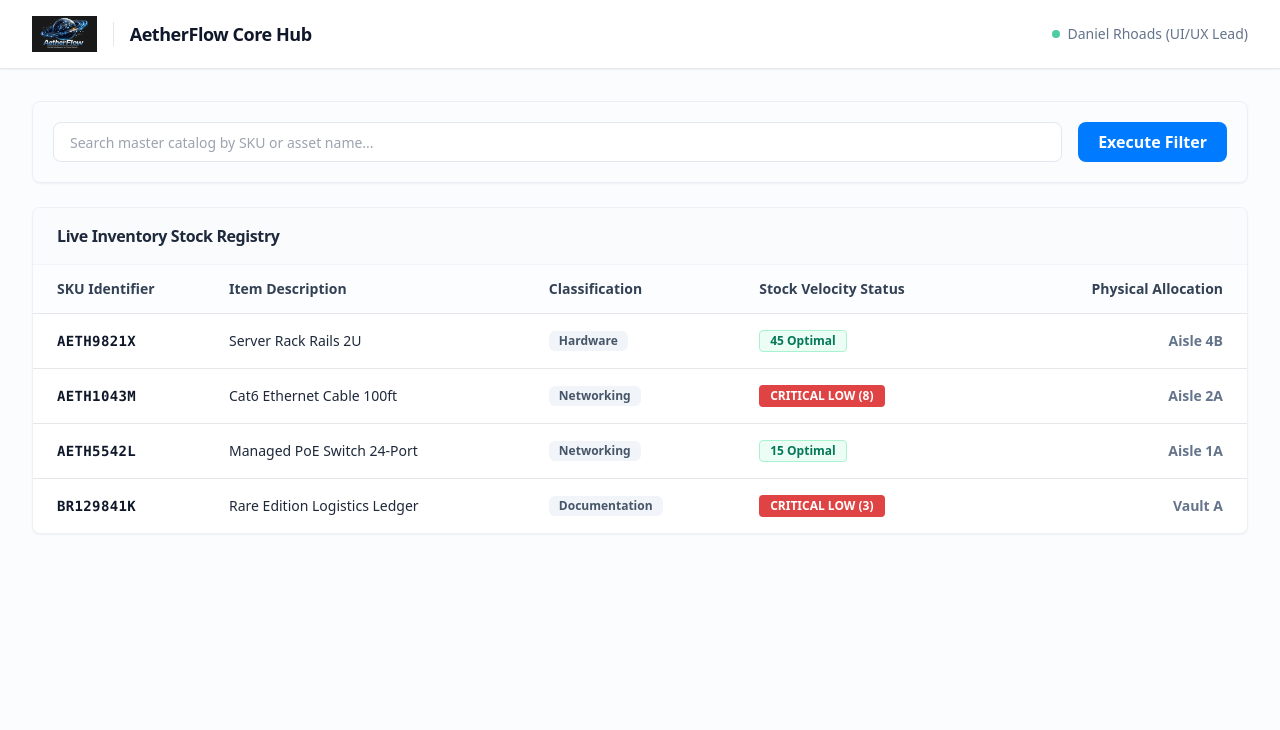
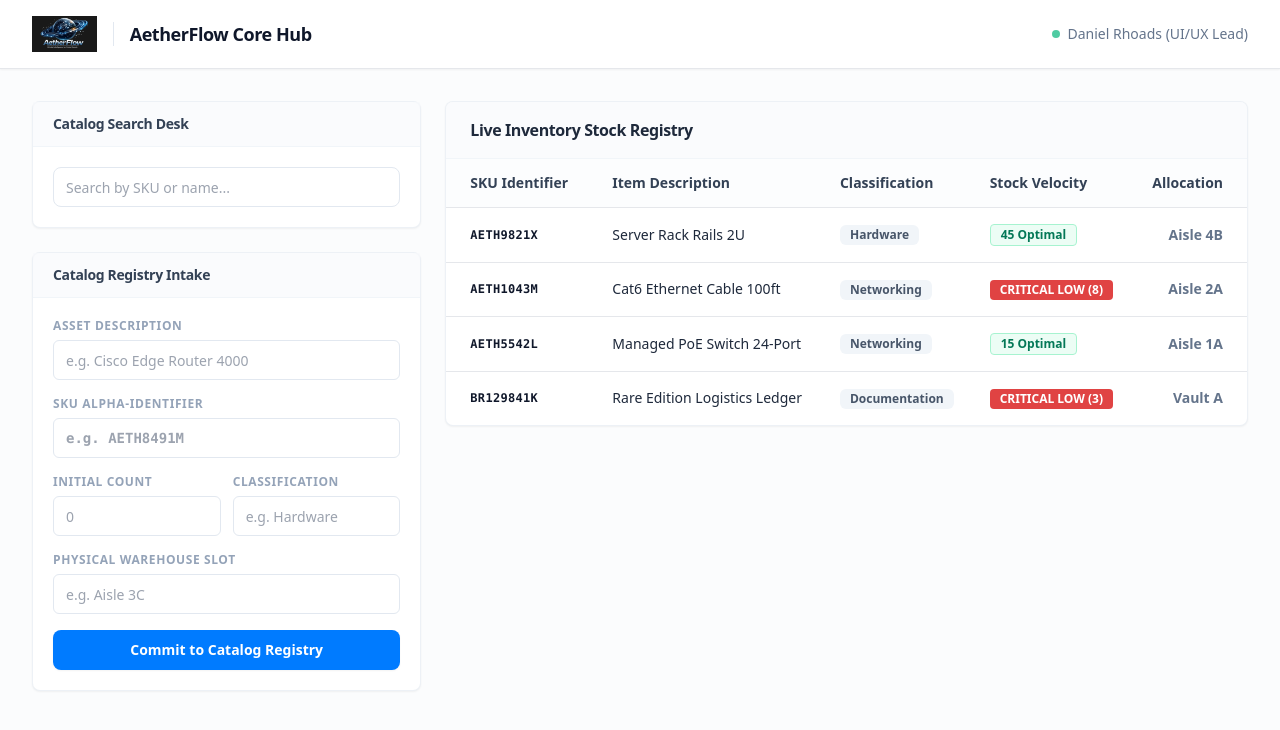
Before and after one commit to DizzyWizzy88/AetherFlow, a React (Vite) app: page /dashboard in a window 1280 px wide. Shown: the top 730 px of the page. Built offline with nearby package versions, Linux system fonts and the light colour scheme.

Commit message:
Implement Dashboard layout with real-time SKU filtering, explicit low-stock Crimson Alert styling, and catalog intake form

```diff
--- a/package.json
+++ b/package.json
@@ -17,6 +17,7 @@
     "clsx": "^2.1.1",
     "react": "^18.2.0",
     "react-dom": "^18.2.0",
+    "react-router-dom": "^7.15.1",
     "tailwind-merge": "^3.6.0",
     "tailwindcss-animate": "^1.0.7"
   },
@@ -30,7 +31,7 @@
     "eslint-plugin-react-hooks": "^4.6.0",
     "eslint-plugin-react-refresh": "^0.4.6",
     "postcss": "^8.5.15",
-    "tailwindcss": "^3.4.3",
+    "tailwindcss": "^3.4.19",
     "vite": "^5.2.0"
   }
 }
--- a/src/App.jsx
+++ b/src/App.jsx
@@ -1,11 +1,24 @@
-import Dashboard from './components/Dashboard';
-//import Login from './components/Login';
-import React from 'react';
+import { createBrowserRouter, RouterProvider } from 'react-router-dom';
+import Login from './components/Login'; // 🛠️ Double-check your path relative to App.jsx
+import Dashboard from './components/Dashboard'; // Make sure this exists!
+
+const router = createBrowserRouter([
+  {
+    path: '/',
+    element: <Login />,
+  },
+  {
+    path: '/login',
+    element: <Login />,
+  },
+  {
+    path: '/dashboard',
+    element: <Dashboard />,
+  },
+]);
 
 function App() {
-  return (
-    <Dashboard />
-  );
+  return <RouterProvider router={router} />;
 }
 
 export default App;
--- a/src/components/Dashboard.jsx
+++ b/src/components/Dashboard.jsx
@@ -1,4 +1,3 @@
-
 import React, { useState } from 'react';
 import logo from '../../assets/AetherFlow_Logo.png';
 import { Input } from "@/components/ui/input";
@@ -9,19 +8,50 @@ import { Card, CardContent, CardHeader, CardTitle } from "@/components/ui/card";
 export default function Dashboard() {
   const [searchQuery, setSearchQuery] = useState('');
 
-  // Real mock stock data conforming to your rigid 8–12 character alphanumeric SKU rules
-  const [inventory] = useState([
+  // State for tracking inventory items
+  const [inventory, setInventory] = useState([
     { id: 1, sku: 'AETH9821X', name: 'Server Rack Rails 2U', qty: 45, category: 'Hardware', location: 'Aisle 4B' },
-    { id: 2, sku: 'AETH1043M', name: 'Cat6 Ethernet Cable 100ft', qty: 8, category: 'Networking', location: 'Aisle 2A' }, // Triggers Crimson Alert
+    { id: 2, sku: 'AETH1043M', name: 'Cat6 Ethernet Cable 100ft', qty: 8, category: 'Networking', location: 'Aisle 2A' },
     { id: 3, sku: 'AETH5542L', name: 'Managed PoE Switch 24-Port', qty: 15, category: 'Networking', location: 'Aisle 1A' },
-    { id: 4, sku: 'BR129841K', name: 'Rare Edition Logistics Ledger', qty: 3, category: 'Documentation', location: 'Vault A' }  // Triggers Crimson Alert
+    { id: 4, sku: 'BR129841K', name: 'Rare Edition Logistics Ledger', qty: 3, category: 'Documentation', location: 'Vault A' }
   ]);
 
-  // AF-103: Real-Time Inventory Search Filter Logic (Evaluates item name or SKU identifier match)
+  // Form State for User Story AF-106 (Adding New Catalog Items)
+  const [newItemName, setNewItemName] = useState('');
+  const [newItemSku, setNewItemSku] = useState('');
+  const [newItemCategory, setNewItemCategory] = useState('');
+  const [newItemQty, setNewItemQty] = useState('');
+  const [newItemLocation, setNewItemLocation] = useState('');
+
+  // AF-103: Real-Time Inventory Search Filter Logic
   const filteredInventory = inventory.filter(item =>
     item.name.toLowerCase().includes(searchQuery.toLowerCase()) ||
     item.sku.toLowerCase().includes(searchQuery.toLowerCase())
   );
+
+  // Frontend Submission Handler preparing the structure for Garrett's validation & Nathan's SQL pipelines
+  const handleAddItem = (e) => {
+    e.preventDefault();
+    if (!newItemName || !newItemSku || !newItemQty) return;
+
+    const newAsset = {
+      id: inventory.length + 1,
+      sku: newItemSku.toUpperCase().trim(),
+      name: newItemName.trim(),
+      category: newItemCategory.trim() || 'Unclassified',
+      qty: parseInt(newItemQty, 10),
+      location: newItemLocation.trim() || 'Receiving Dock'
+    };
+
+    setInventory([...inventory, newAsset]);
+
+    // Reset Form fields
+    setNewItemName('');
+    setNewItemSku('');
+    setNewItemCategory('');
+    setNewItemQty('');
+    setNewItemLocation('');
+  };
 
   return (
     <div className="min-h-screen bg-slate-50/50 font-sans antialiased flex flex-col">
@@ -38,82 +68,167 @@ export default function Dashboard() {
         </div>
       </header>
 
-      {/* Main Content Viewport */}
-      <main className="flex-1 p-8 max-w-7xl mx-auto w-full space-y-6 overflow-y-auto">
+      {/* Main Content Layout Grid */}
+      <main className="flex-1 p-8 max-w-7xl mx-auto w-full grid grid-cols-1 lg:grid-cols-3 gap-6 overflow-y-auto">
 
-        {/* AF-103: Interactive Filtering Control Deck (Card component honors global 8px/rounded-lg variable) */}
-        <Card className="border-slate-200/60 shadow-sm rounded-lg">
-          <CardContent className="p-5 flex items-center gap-4">
-            <div className="relative flex-1">
+        {/* Left Column: Operations Desk (Search & Add Forms) */}
+        <div className="lg:col-span-1 space-y-6">
+
+          {/* AF-103: Interactive Filtering Deck */}
+          <Card className="border-slate-200/60 shadow-sm rounded-lg bg-white">
+            <CardHeader className="bg-slate-50/70 border-b border-slate-100 px-5 py-3">
+              <CardTitle className="text-sm font-bold text-slate-700">Catalog Search Desk</CardTitle>
+            </CardHeader>
+            <CardContent className="p-5">
+              <div className="relative w-full">
                 <Input
                   type="text"
-                placeholder="Search master catalog by SKU or asset name..."
-                className="w-full pl-4 pr-4 py-2 border-slate-200 focus-visible:ring-2 focus-visible:ring-[#007BFF] rounded-lg font-medium"
+                  placeholder="Search by SKU or name..."
+                  className="w-full border-slate-200 focus-visible:ring-2 focus-visible:ring-[#007BFF] rounded-lg font-medium text-sm"
                   value={searchQuery}
                   onChange={(e) => setSearchQuery(e.target.value)}
                 />
               </div>
-            {/* Hardcoded Aether Blue (#007BFF) Token Override */}
-            <button
-              className="text-white font-semibold px-5 py-2 rounded-lg bg-aetherBlue"
-            >
-              Execute Filter
-            </button>
             </CardContent>
           </Card>
 
-        {/* Master Registry Table Module Layout Container */}
+          {/* AF-106: Add New Item Catalog Intake Form Layout */}
+          <Card className="border-slate-200/60 shadow-sm rounded-lg bg-white">
+            <CardHeader className="bg-slate-50/70 border-b border-slate-100 px-5 py-3">
+              <CardTitle className="text-sm font-bold text-slate-700">Catalog Registry Intake</CardTitle>
+            </CardHeader>
+            <CardContent className="p-5">
+              <form onSubmit={handleAddItem} className="space-y-4">
+                <div className="flex flex-col gap-1.5">
+                  <label className="text-xs font-bold text-slate-400 uppercase tracking-wider">Asset Description</label>
+                  <Input
+                    type="text"
+                    placeholder="e.g. Cisco Edge Router 4000"
+                    required
+                    className="border-slate-200 text-sm font-medium"
+                    value={newItemName}
+                    onChange={(e) => setNewItemName(e.target.value)}
+                  />
+                </div>
+
+                <div className="flex flex-col gap-1.5">
+                  <label className="text-xs font-bold text-slate-400 uppercase tracking-wider">SKU Alpha-Identifier</label>
+                  <Input
+                    type="text"
+                    placeholder="e.g. AETH8491M"
+                    required
+                    className="border-slate-200 font-mono text-sm font-bold"
+                    value={newItemSku}
+                    onChange={(e) => setNewItemSku(e.target.value)}
+                  />
+                </div>
+
+                <div className="grid grid-cols-2 gap-3">
+                  <div className="flex flex-col gap-1.5">
+                    <label className="text-xs font-bold text-slate-400 uppercase tracking-wider">Initial Count</label>
+                    <Input
+                      type="number"
+                      placeholder="0"
+                      required
+                      className="border-slate-200 text-sm font-medium"
+                      value={newItemQty}
+                      onChange={(e) => setNewItemQty(e.target.value)}
+                    />
+                  </div>
+                  <div className="flex flex-col gap-1.5">
+                    <label className="text-xs font-bold text-slate-400 uppercase tracking-wider">Classification</label>
+                    <Input
+                      type="text"
+                      placeholder="e.g. Hardware"
+                      className="border-slate-200 text-sm font-medium"
+                      value={newItemCategory}
+                      onChange={(e) => setNewItemCategory(e.target.value)}
+                    />
+                  </div>
+                </div>
+
+                <div className="flex flex-col gap-1.5">
+                  <label className="text-xs font-bold text-slate-400 uppercase tracking-wider">Physical Warehouse Slot</label>
+                  <Input
+                    type="text"
+                    placeholder="e.g. Aisle 3C"
+                    className="border-slate-200 text-sm font-medium"
+                    value={newItemLocation}
+                    onChange={(e) => setNewItemLocation(e.target.value)}
+                  />
+                </div>
+
+                <button
+                  type="submit"
+                  style={{ backgroundColor: '#007BFF' }}
+                  className="w-full text-white font-bold py-2.5 px-4 rounded-lg text-sm mt-2 shadow-sm transition-opacity hover:opacity-90"
+                >
+                  Commit to Catalog Registry
+                </button>
+              </form>
+            </CardContent>
+          </Card>
+        </div>
+
+        {/* Right Column: Live Master Registry Ledger */}
+        <div className="lg:col-span-2">
           <Card className="border-slate-200/60 shadow-sm overflow-hidden rounded-lg bg-white">
             <CardHeader className="bg-slate-50/70 border-b border-slate-100 px-6 py-4">
               <CardTitle className="text-base font-bold text-slate-800">Live Inventory Stock Registry</CardTitle>
             </CardHeader>
 
+            <div className="overflow-x-auto">
               <Table>
                 <TableHeader className="bg-slate-50/40">
                   <TableRow>
-                <TableHead className="w-[180px] font-bold text-slate-700 pl-6">SKU Identifier</TableHead>
+                    <TableHead className="w-[150px] font-bold text-slate-700 pl-6">SKU Identifier</TableHead>
                     <TableHead className="font-bold text-slate-700">Item Description</TableHead>
                     <TableHead className="font-bold text-slate-700">Classification</TableHead>
-                <TableHead className="font-bold text-slate-700">Stock Velocity Status</TableHead>
-                <TableHead className="font-bold text-slate-700 pr-6 text-right">Physical Allocation</TableHead>
+                    <TableHead className="font-bold text-slate-700">Stock Velocity</TableHead>
+                    <TableHead className="font-bold text-slate-700 pr-6 text-right">Allocation</TableHead>
                   </TableRow>
                 </TableHeader>
                 <TableBody>
                   {filteredInventory.length > 0 ? (
                     filteredInventory.map((item) => (
                       <TableRow key={item.id} className="hover:bg-slate-50/50 transition-colors">
-                    <TableCell className="font-mono font-bold text-slate-900 pl-6 tracking-wide">{item.sku}</TableCell>
-                    <TableCell className="font-medium text-slate-800">{item.name}</TableCell>
+                        <TableCell className="font-mono font-bold text-slate-900 pl-6 tracking-wide text-xs">{item.sku}</TableCell>
+                        <TableCell className="font-medium text-slate-800 text-sm">{item.name}</TableCell>
                         <TableCell>
-                      <Badge variant="outline" className="bg-slate-100 text-slate-600 border-none px-2.5 py-0.5 rounded-md font-semibold">
+                          <Badge variant="outline" className="bg-slate-100 text-slate-600 border-none px-2.5 py-0.5 rounded-md font-semibold text-xs">
                             {item.category}
                           </Badge>
                         </TableCell>
                         <TableCell>
-                      {/* AF-105: Low-Stock Visual Warning System triggers if qty <= 10. Hardcoded Crimson Alert (#D50000) Override */}
+                          {/* AF-105: Low-Stock Visual Warning System executing explicit inline hex style rules */}
                           {item.qty <= 10 ? (
-                        <Badge className="bg-crimsonAlert text-white font-bold px-2.5 py-0.5 rounded animate-pulse">
+                            <Badge
+                              style={{ backgroundColor: '#D50000' }}
+                              className="text-white font-bold px-2.5 py-0.5 rounded animate-pulse text-xs border-none"
+                            >
                               CRITICAL LOW ({item.qty})
                             </Badge>
                           ) : (
-                        <Badge className="bg-emerald-50 text-emerald-700 border border-emerald-200 font-bold px-2.5 py-0.5 rounded">
+                            <Badge className="bg-emerald-50 text-emerald-700 border border-emerald-200 font-bold px-2.5 py-0.5 rounded text-xs">
                               {item.qty} Optimal
                             </Badge>
                           )}
                         </TableCell>
-                    <TableCell className="text-right pr-6 font-semibold text-slate-500">{item.location}</TableCell>
+                        <TableCell className="text-right pr-6 font-semibold text-slate-500 text-sm">{item.location}</TableCell>
                       </TableRow>
                     ))
                   ) : (
                     <TableRow>
-                  <TableCell colSpan={5} className="text-center py-8 text-slate-400 font-medium">
+                      <TableCell colSpan={5} className="text-center py-12 text-slate-400 font-medium text-sm">
                         No registry items match your active query.
                       </TableCell>
                     </TableRow>
                   )}
                 </TableBody>
               </Table>
+            </div>
           </Card>
+        </div>
       </main>
     </div>
   );
```
Also changed, not shown: src/components/Login.jsx (+34 -19 lines), 1 other file (tests, documents, lock files or other folders). Lines whose indentation alone changed are shown as unchanged.
